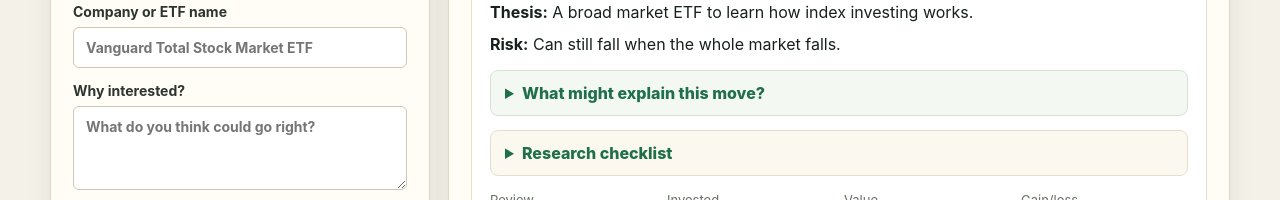
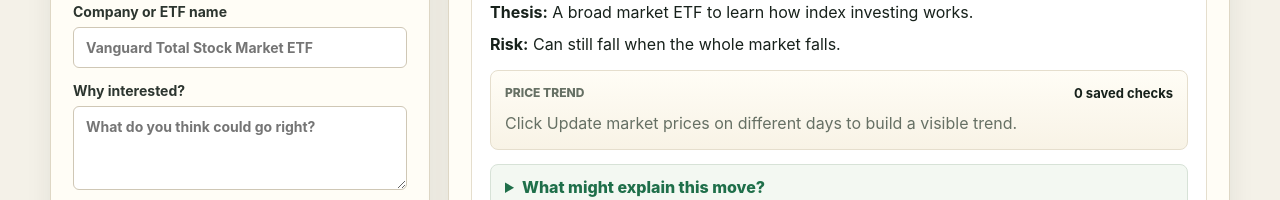
Before and after one commit to graychamb/Investment-Project-, a React (Vite) app: page / in a window 1280 px wide. Shown: the part 732-932 px from the top of the page. Built offline with nearby package versions, Linux system fonts and the light colour scheme.

Commit message:
Add ETF price trend charts

```diff
--- a/package.json
+++ b/package.json
@@ -12,6 +12,7 @@
     "@vitejs/plugin-react": "latest",
     "react": "latest",
     "react-dom": "latest",
+    "recharts": "^3.8.1",
     "vite": "latest",
     "yahoo-finance2": "^3.15.2"
   }
--- a/src/App.jsx
+++ b/src/App.jsx
@@ -1,4 +1,13 @@
 import { useEffect, useMemo, useState } from 'react';
+import {
+  CartesianGrid,
+  Line,
+  LineChart,
+  ResponsiveContainer,
+  Tooltip,
+  XAxis,
+  YAxis,
+} from 'recharts';
 
 const watchlistStorageKey = 'investment-lab-watchlist';
 
@@ -387,6 +396,26 @@
   }).format(new Date(value));
 }
 
+function formatShortDate(value) {
+  if (!value) {
+    return '-';
+  }
+
+  return new Intl.DateTimeFormat('en-AU', {
+    day: '2-digit',
+    month: 'short',
+  }).format(new Date(value));
+}
+
+function getChartData(priceHistory = []) {
+  return [...priceHistory]
+    .reverse()
+    .map((snapshot) => ({
+      date: formatShortDate(snapshot.checkedAt),
+      price: Number(snapshot.price),
+    }));
+}
+
 function getMovementPromptGroup(ticker) {
   return movementPromptGroups[ticker.toUpperCase()] ?? defaultMovementPromptGroup;
 }
@@ -705,6 +734,32 @@
                     </p>
                   </div>
                 )}
+                <div className="price-chart">
+                  <div className="price-chart-header">
+                    <span>Price trend</span>
+                    <strong>{item.priceHistory?.length ?? 0} saved checks</strong>
+                  </div>
+                  {item.priceHistory?.length > 1 ? (
+                    <ResponsiveContainer width="100%" height={180}>
+                      <LineChart data={getChartData(item.priceHistory)} margin={{ top: 10, right: 12, bottom: 0, left: 0 }}>
+                        <CartesianGrid stroke="#e5decd" strokeDasharray="3 3" />
+                        <XAxis dataKey="date" tick={{ fill: '#667064', fontSize: 12 }} tickLine={false} axisLine={false} />
+                        <YAxis
+                          domain={['dataMin', 'dataMax']}
+                          tick={{ fill: '#667064', fontSize: 12 }}
+                          tickFormatter={(value) => Number(value).toFixed(2)}
+                          tickLine={false}
+                          axisLine={false}
+                          width={54}
+                        />
+                        <Tooltip formatter={(value) => money(Number(value))} labelStyle={{ color: '#17211b' }} />
+                        <Line type="monotone" dataKey="price" stroke="#1f6f4a" strokeWidth={3} dot={{ r: 3 }} activeDot={{ r: 5 }} />
+                      </LineChart>
+                    </ResponsiveContainer>
+                  ) : (
+                    <p>Click Update market prices on different days to build a visible trend.</p>
+                  )}
+                </div>
                 {item.priceHistory?.length > 0 && (
                   <details className="price-history">
                     <summary>Price history</summary>
--- a/src/styles.css
+++ b/src/styles.css
@@ -262,6 +262,40 @@
   margin-bottom: 0;
 }
 
+.price-chart {
+  margin-top: 14px;
+  border: 1px solid #e5decd;
+  border-radius: 8px;
+  background: linear-gradient(180deg, #fffdf6 0%, #f8f3e6 100%);
+  padding: 14px;
+}
+
+.price-chart-header {
+  display: flex;
+  justify-content: space-between;
+  gap: 12px;
+  align-items: center;
+  margin-bottom: 10px;
+}
+
+.price-chart-header span {
+  color: #667064;
+  font-size: 12px;
+  font-weight: 800;
+  text-transform: uppercase;
+}
+
+.price-chart-header strong {
+  color: #17211b;
+  font-size: 13px;
+}
+
+.price-chart p {
+  margin: 0;
+  color: #667064;
+  line-height: 1.5;
+}
+
 .price-history {
   margin-top: 14px;
   overflow-x: auto;
```
Also changed, not shown: 1 other file (tests, documents, lock files or other folders).
